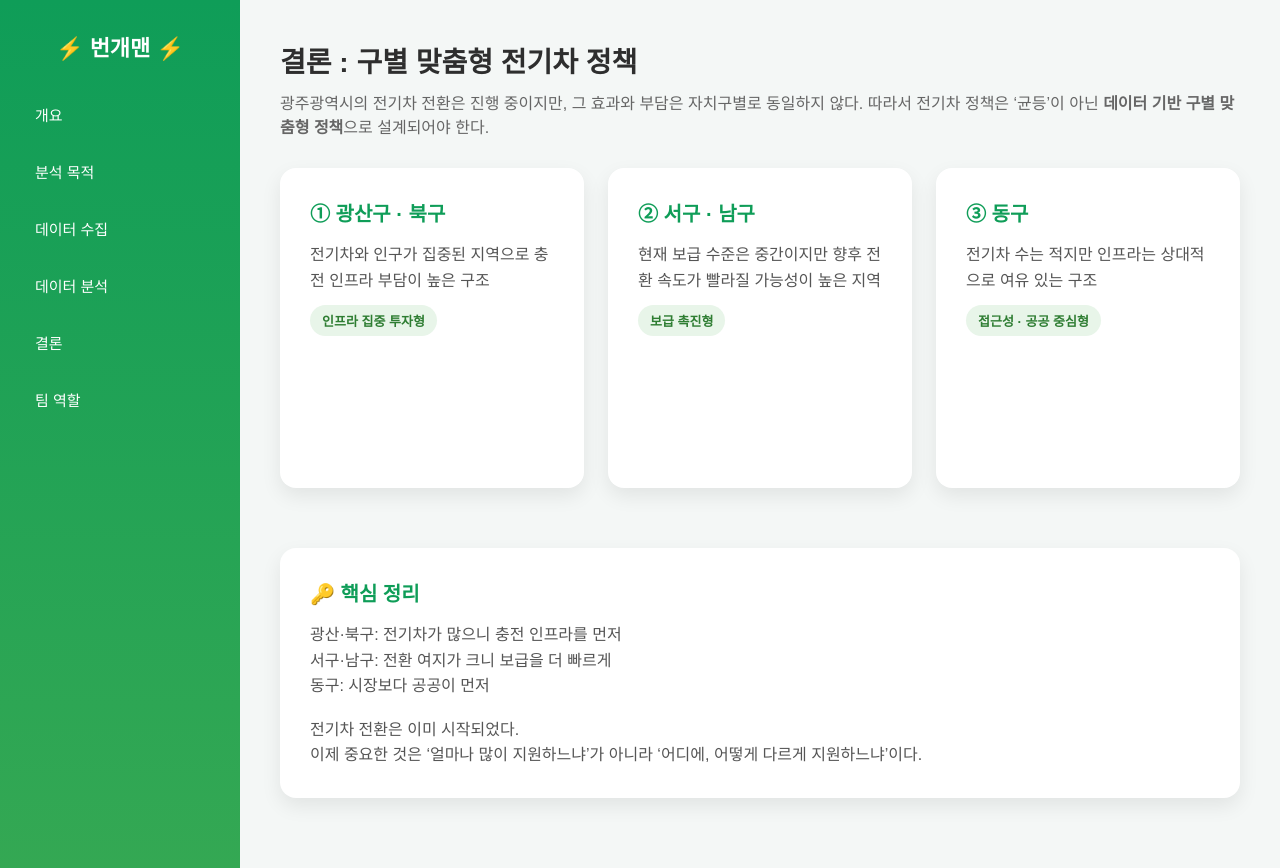
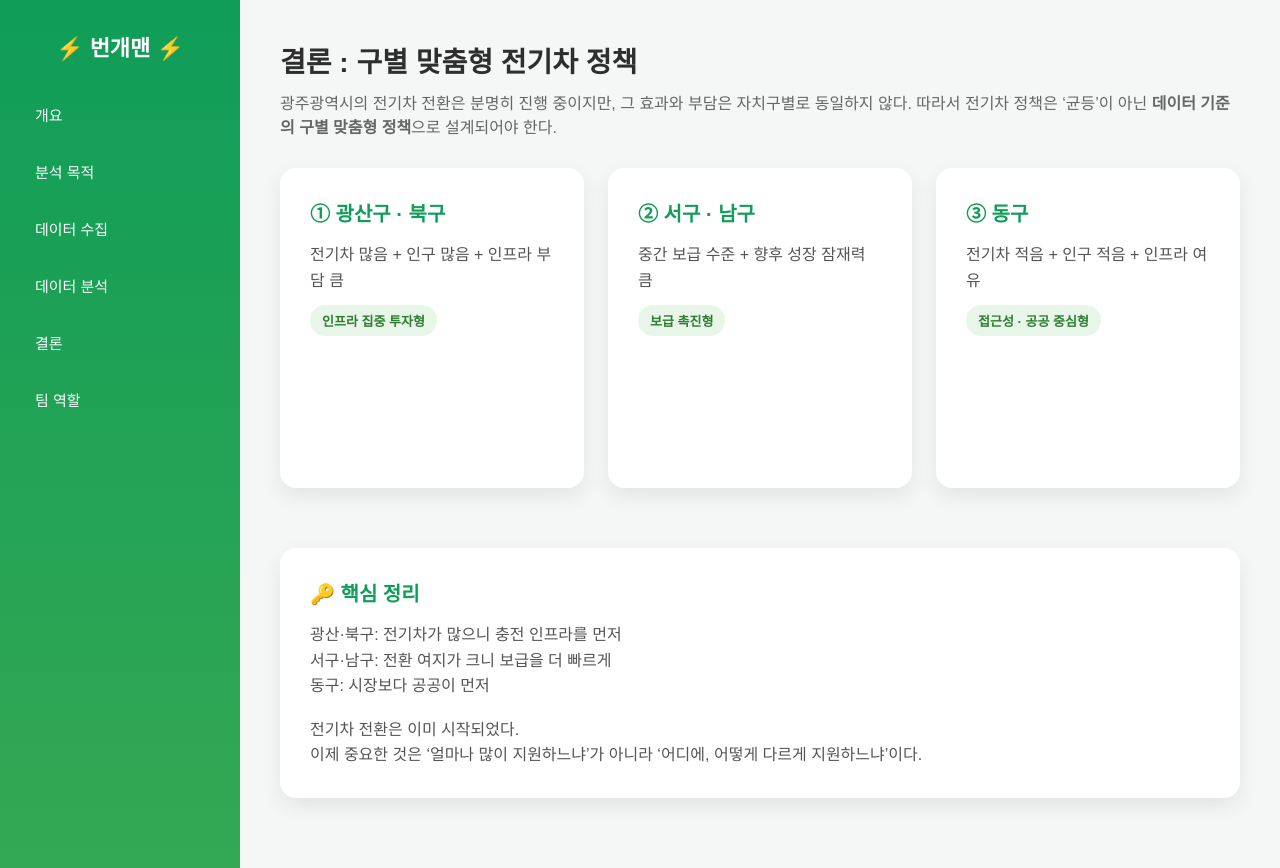
Before and after one commit to 2025-DongA-DataAI-3/car_project, a Flask app: page /conclusion in a window 1280 px wide. Run offline with Flask 3, Linux system fonts and the light colour scheme.

Commit message:
내용 수정

```diff
--- a/templates/conclusion.html
+++ b/templates/conclusion.html
@@ -13,37 +13,42 @@
 <h1>결론 : 구별 맞춤형 전기차 정책</h1>
 
 <p class="subtitle">
-광주광역시의 전기차 전환은 진행 중이지만,
+광주광역시의 전기차 전환은 분명히 진행 중이지만,
 그 효과와 부담은 자치구별로 동일하지 않다.
 따라서 전기차 정책은 ‘균등’이 아닌
-<b>데이터 기반 구별 맞춤형 정책</b>으로 설계되어야 한다.
+<b>데이터 기준의 구별 맞춤형 정책</b>으로 설계되어야 한다.
 </p>
 
 
-<!-- ===== 카드 영역 ===== -->
+<!-- ================= 카드 영역 ================= -->
 <div class="conclusion-card-container">
 
-    <!-- 광산구 · 북구 -->
+    <!-- ① 광산구 · 북구 -->
     <div class="conclusion-card-wrapper">
         <div class="conclusion-card" onclick="this.classList.toggle('flip')">
 
+            <!-- 앞면 -->
             <div class="conclusion-card-face card">
                 <h2>① 광산구 · 북구</h2>
-                <p>전기차와 인구가 집중된 지역으로 충전 인프라 부담이 높은 구조</p>
+                <p>
+                    전기차 많음 + 인구 많음 + 인프라 부담 큼
+                </p>
                 <span class="policy-badge">인프라 집중 투자형</span>
             </div>
 
+            <!-- 뒷면 -->
             <div class="conclusion-card-face conclusion-card-back card">
                 <h3>특징</h3>
                 <ul>
                     <li>전기차 절대 대수 많음</li>
                     <li>인구 규모 큼</li>
-                    <li>전기차 1대당 충전기 수 낮음</li>
+                    <li>전기차 1대당 충전기 수 낮은 편</li>
                 </ul>
 
                 <h3>필요 정책</h3>
                 <ul>
-                    <li>아파트·대형 주거지 중심 급속충전기 확대</li>
+                    <li>생활권 밀착형 충전 인프라 확대</li>
+                    <li>아파트·대형 주거지 중심 급속충전기</li>
                     <li>전기차 수 기준 충전기 배분</li>
                     <li>출퇴근 시간대 충전 대기 완화 정책</li>
                 </ul>
@@ -52,16 +57,21 @@
         </div>
     </div>
 
-    <!-- 서구 · 남구 -->
+
+    <!-- ② 서구 · 남구 -->
     <div class="conclusion-card-wrapper">
         <div class="conclusion-card" onclick="this.classList.toggle('flip')">
 
+            <!-- 앞면 -->
             <div class="conclusion-card-face card">
                 <h2>② 서구 · 남구</h2>
-                <p>현재 보급 수준은 중간이지만 향후 전환 속도가 빨라질 가능성이 높은 지역</p>
+                <p>
+                    중간 보급 수준 + 향후 성장 잠재력 큼
+                </p>
                 <span class="policy-badge">보급 촉진형</span>
             </div>
 
+            <!-- 뒷면 -->
             <div class="conclusion-card-face conclusion-card-back card">
                 <h3>특징</h3>
                 <ul>
@@ -72,7 +82,8 @@
 
                 <h3>필요 정책</h3>
                 <ul>
-                    <li>생애 첫 전기차 구매 인센티브</li>
+                    <li>구매 유도형 보조금</li>
+                    <li>생애 첫 전기차, 가구 단위 인센티브</li>
                     <li>공공시설 연계 충전기 확충</li>
                     <li>법인·업무용 차량 전환 유도</li>
                 </ul>
@@ -81,27 +92,32 @@
         </div>
     </div>
 
-    <!-- 동구 -->
+
+    <!-- ③ 동구 -->
     <div class="conclusion-card-wrapper">
         <div class="conclusion-card" onclick="this.classList.toggle('flip')">
 
+            <!-- 앞면 -->
             <div class="conclusion-card-face card">
                 <h2>③ 동구</h2>
-                <p>전기차 수는 적지만 인프라는 상대적으로 여유 있는 구조</p>
+                <p>
+                    전기차 적음 + 인구 적음 + 인프라 여유
+                </p>
                 <span class="policy-badge">접근성 · 공공 중심형</span>
             </div>
 
+            <!-- 뒷면 -->
             <div class="conclusion-card-face conclusion-card-back card">
                 <h3>특징</h3>
                 <ul>
                     <li>전기차 수 가장 적음</li>
                     <li>전기차 1대당 충전기 수 가장 높음</li>
-                    <li>고령층·저밀도 주거 구조</li>
+                    <li>고령층·저밀도 주거</li>
                 </ul>
 
                 <h3>필요 정책</h3>
                 <ul>
-                    <li>공유 전기차 및 공공 전기차 확대</li>
+                    <li>공유 전기차·공공 전기차 확대</li>
                     <li>공공기관 중심 전기차 전환</li>
                     <li>고령층 대상 이용 지원 정책</li>
                 </ul>
@@ -113,19 +129,22 @@
 </div>
 
 
-<!-- ===== 핵심 정리 ===== -->
+<!-- ================= 핵심 정리 ================= -->
 <div class="card conclusion-final">
     <h2>🔑 핵심 정리</h2>
     <p>광산·북구: 전기차가 많으니 충전 인프라를 먼저</p>
     <p>서구·남구: 전환 여지가 크니 보급을 더 빠르게</p>
     <p>동구: 시장보다 공공이 먼저</p>
+
     <br>
+
     <p>
         전기차 전환은 이미 시작되었다.<br>
         이제 중요한 것은 ‘얼마나 많이 지원하느냐’가 아니라
         ‘어디에, 어떻게 다르게 지원하느냐’이다.
     </p>
 </div>
+
 {% endblock %}
 
 </body>
```
